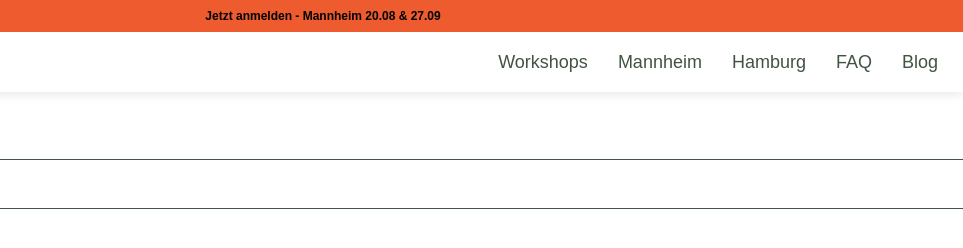
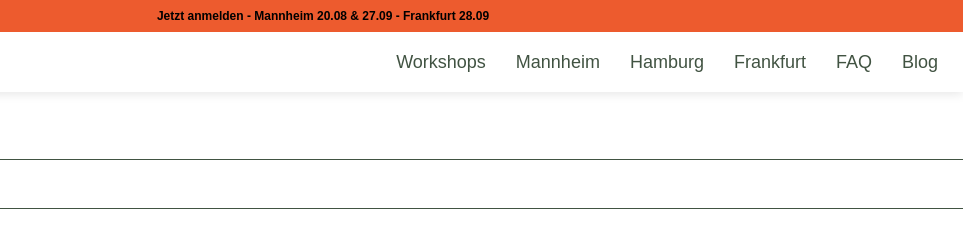
Before and after one commit to SRein91/duftlabor, a plain HTML site: page index.html in a window 1280 px wide. Shown: the full height of the page, 317-1280 px from the left. Drawn offline with Linux system fonts and the light colour scheme.

Commit message:
Frankfurt hinzugefuegt

```diff
--- a/index.html
+++ b/index.html
@@ -8,7 +8,7 @@
 </head>
 <body>
      <div class="banner">
-        <p>Jetzt anmelden - Mannheim 20.08 & 27.09</p>
+        <p>Jetzt anmelden - Mannheim 20.08 & 27.09 - Frankfurt 28.09</p>
     </div>
     <header>
         <div id="logo" class="logo" onclick="loadContent('workshops')">
@@ -19,6 +19,7 @@
                 <li><a href="workshops" onclick="event.preventDefault(); loadContent('workshops')">Workshops</a></li>
                 <li><a href="mannheim" onclick="event.preventDefault(); loadContent('mannheim')">Mannheim</a></li>
                 <li><a href="hamburg" onclick="event.preventDefault(); loadContent('hamburg')">Hamburg</a></li>
+                <li><a href="frankfurt" onclick="event.preventDefault(); loadContent('frankfurt')">Frankfurt  </a></li>
 <!--<li><a href="uberUns" onclick="event.preventDefault(); loadContent('uberUns')">Über Uns</a></li>-->
                 <li><a href="faq" onclick="event.preventDefault(); loadContent('faq')">FAQ</a></li>
                 <li><a href="blog" onclick="event.preventDefault(); loadContent('blog')">Blog</a></li>
--- a/script.js
+++ b/script.js
@@ -8,7 +8,7 @@ function loadContent(page, push = true) {
                     <img src="./img/Workshop.png" alt="Workshop Image" class="workshop-image">
                     <div class="text-content">
                         <div class="workshop-details">
-                            <h1>Dein DIY Parfüm Workshop in Hamburg, Mannheim und Umgebung</h1>
+                            <h1>Dein DIY Parfüm Workshop in Frankfurt, Hamburg, Mannheim, und Umgebung</h1>
                             <p>Tauche ein in die faszinierende Welt der Düfte!</p>
                             <p>Unser Parfüm-Workshop ist das ideale Erlebnis, um deine Sinne zu wecken, deiner Kreativität freien Lauf zu lassen und schon bald deinen selbst kreierten Lieblingsduft mit nach Hause zu nehmen.</p>
 
@@ -17,7 +17,8 @@ function loadContent(page, push = true) {
 
                             <h2>Individuelle Anfragen willkommen</h2>
                             <p>Neben unseren Workshops in
-                            <a href="#" onclick="loadContent('mannheim')">Mannheim</a> und
+                            <a href="#" onclick="loadContent('mannheim')">Mannheim</a>,
+                            <a href="#" onclick="loadContent('frankfurt')">Frankfurt</a> und
                             <a href="#" onclick="loadContent('hamburg')">Hamburg</a>
                             bieten wir auch individuelle Veranstaltungen für den Raum Heidelberg, Frankfurt, Mannheim und Hamburg an. Perfekt für private Gruppen, maßgeschneiderte Events oder besondere Wünsche.</p>
 
@@ -108,6 +109,46 @@ function loadContent(page, push = true) {
                                     </ul>
                                     <h2>Wo</h2>
                                     <p>Alte Brotfabrik<br>Rellinger Str. 23<br>20257 Hamburg</p>
+
+                                    <h2>Kosten</h2>
+                                    <p>89 Euro</p>
+
+                                    <h2>Anmeldung</h2>
+                                    <p>Schicke uns ganz einfach eine Mail an <a href="mailto:duftlabor@gmail.com">duftlabor@gmail.com</a> oder schreibe uns eine WhatsApp <a href="tel:+491786142934">+49 178 6142934</a>.</p>
+                                </div>
+
+                            </div>
+                        </div>
+
+                        `;
+                    break;
+                case 'frankfurt':
+                    content.innerHTML = `
+                        <div class="workshop-container">
+                            <img src="./img/Frankfurt.png" alt="Workshop Image" class="workshop-image">
+                            <div class="text-content">
+                                <div class="workshop-details">
+                                    <h1>Entdecke die Welt der Düfte – Dein Parfüm-Workshop</h1>
+                                    <p>Bist du bereit, in die aufregende Welt der Düfte einzutauchen? Unser Parfüm-Workshop ist das perfekte Erlebnis, um deine Sinne zu wecken.</p>
+                                    <p>In unserem Parfüm-Workshop in Hamburg erwartet Dich ein unvergessliches Erlebnis, bei dem Du die Grundlagen der Parfümherstellung erlernst und Deine Kreativität voll ausleben kannst.</p>
+                                    <p>Unter fachkundiger Anleitung mischst Du Deinen eigenen, ganz persönlichen Duft und erfährst Spannendes über die Parfümherstellung – und nimm am Ende 50 ml Deines selbstkreierten Parfüms mit nach Hause!</p>
+                                    <h2>Unsere Highlights auf einen Blick</h2>
+                                    <ul>
+                                        <li>Hintergrundinfos zur Parfümherstellung</li>
+                                        <li>Ein Getränk</li>
+                                        <li>Die Möglichkeit neue Kontakte zu knüpfen und nette Leute kennen zu lernen</li>
+                                        <li>Einen 50 ml Flakon mit deinem selbstkreierten Parfüm, den du mit nach Hause nehmen darfst</li>
+                                    </ul>
+
+                                    <h2>Was du sonst noch wissen solltest</h2>
+                                    <p>Der Workshop ist nicht geeignet für Menschen mit Duftstoff-Allergien und Schwangere.</p>
+
+                                    <h2>Nächste Termine Frankfurt</h2>
+                                    <ul>
+                                        <li>So, 28.09.2025 14:00 Uhr - 17:00 Uhr</li>
+                                    </ul>
+                                    <h2>Wo</h2>
+                                    <p>Rosmarinparty<br>Kalkentalstraße 4-6<br>60489 Frankfurt</p>
 
                                     <h2>Kosten</h2>
                                     <p>89 Euro</p>
```
Also changed, not shown: img/Frankfurt.png (added).
